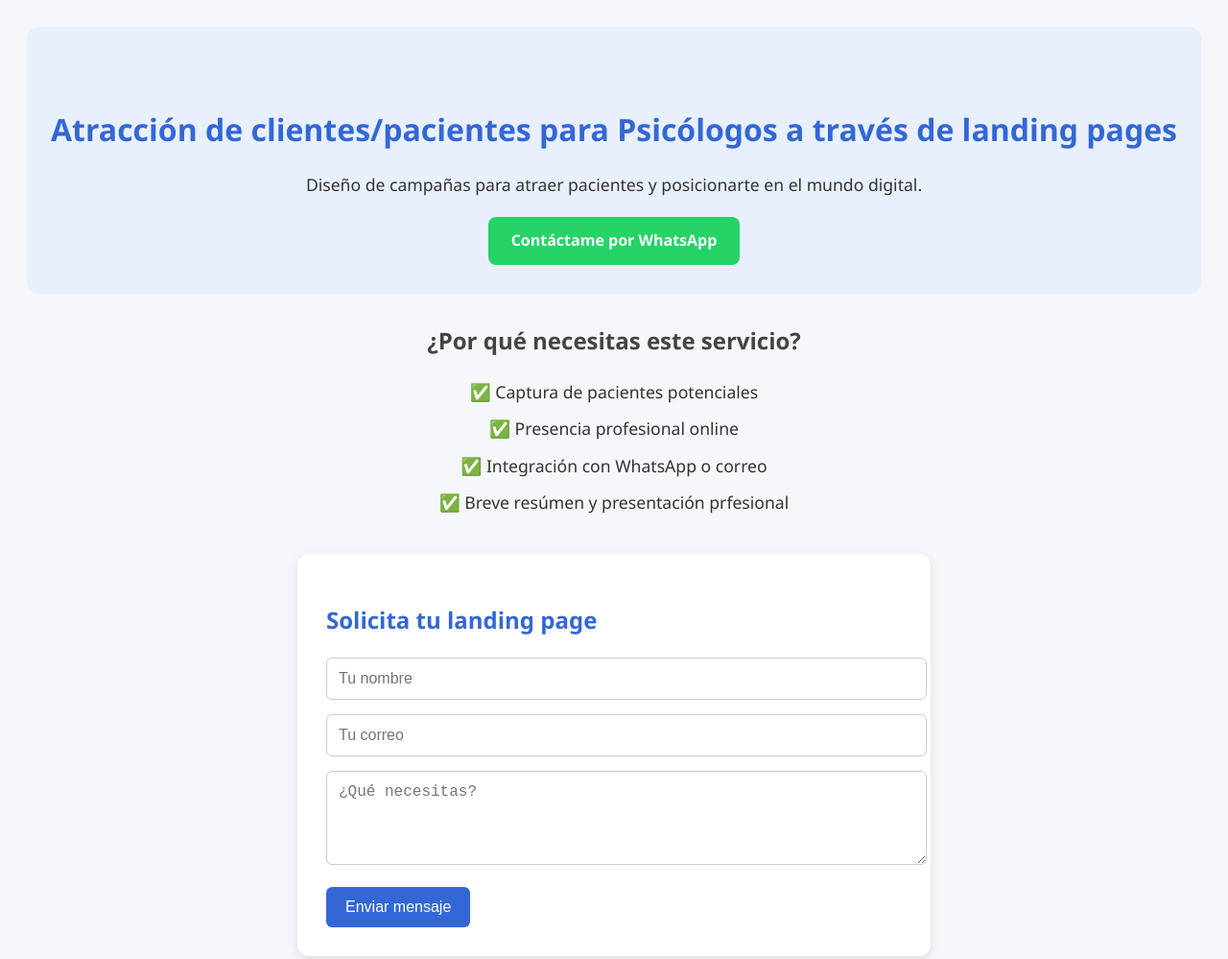
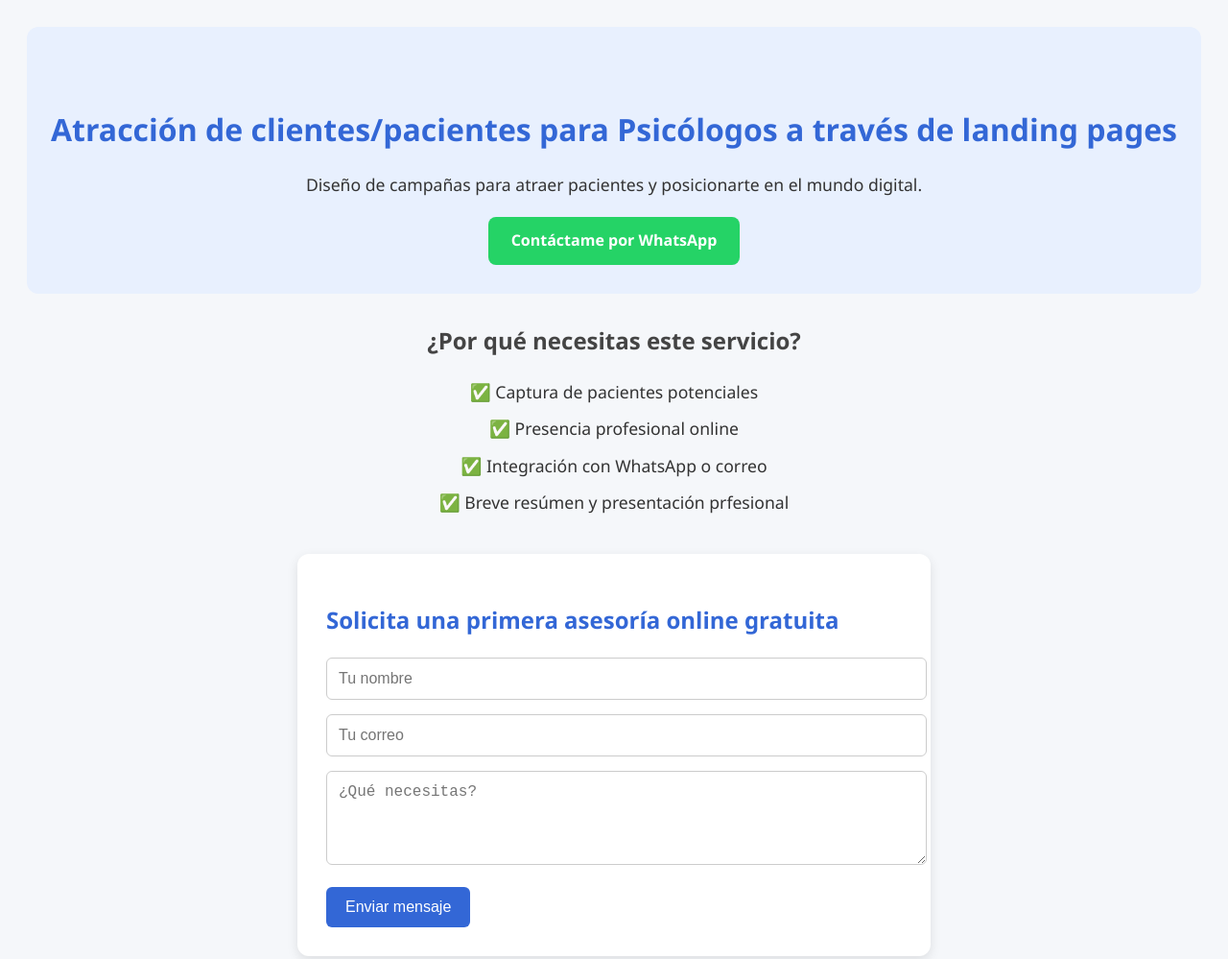
Before and after one commit to psangelataverne/Servicio-de-landing-page, a plain HTML site: page index.html in a window 1280 px wide. Shown: the top 999 px of the page at 96% size. Drawn offline with Linux system fonts and the light colour scheme.

Commit message:
Update index.html

```diff
--- a/index.html
+++ b/index.html
@@ -24,7 +24,7 @@
   </section>
 
   <section class="formulario">
-    <h2>Solicita tu landing page</h2>
+    <h2>Solicita una primera asesoría online gratuita</h2>
     <form action="https://formspree.io/f/tu_codigo_formspree" method="POST">
       <input type="text" name="name" placeholder="Tu nombre" required />
       <input type="email" name="_replyto" placeholder="Tu correo" required />
```
